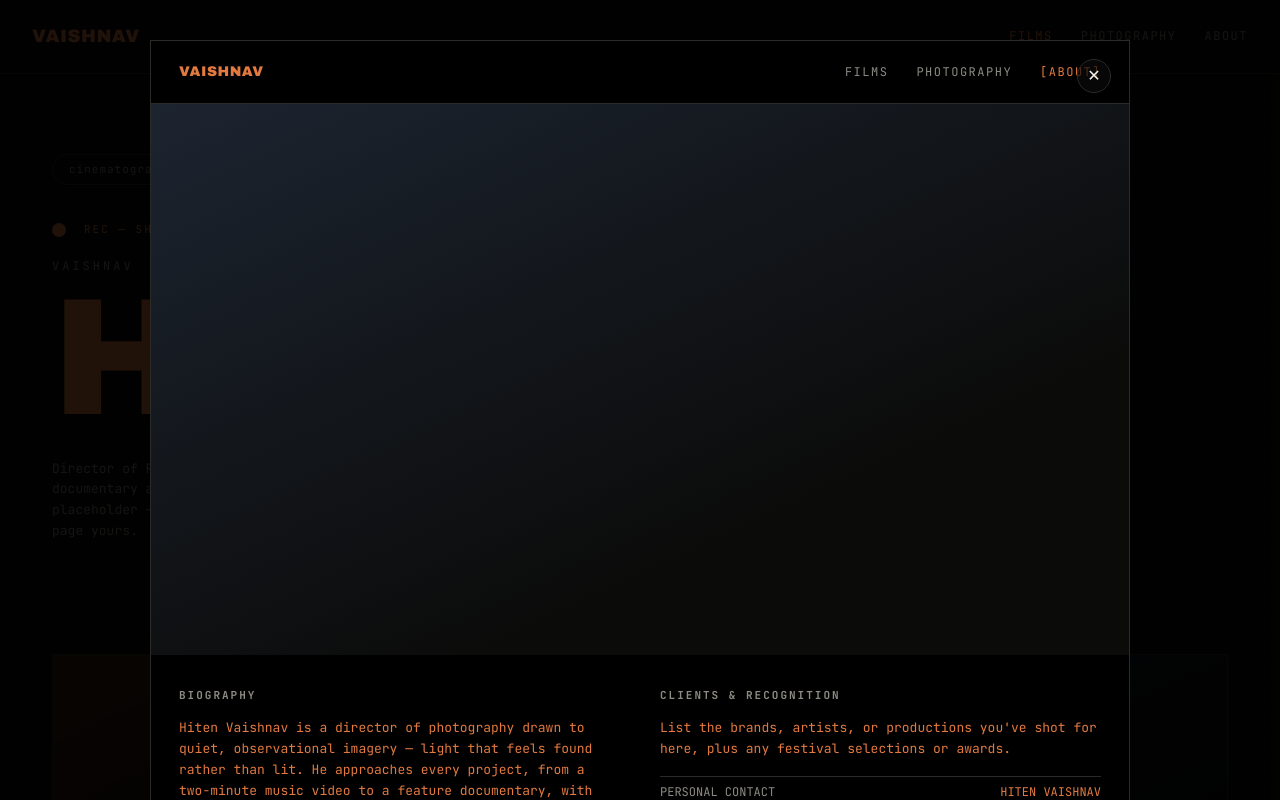
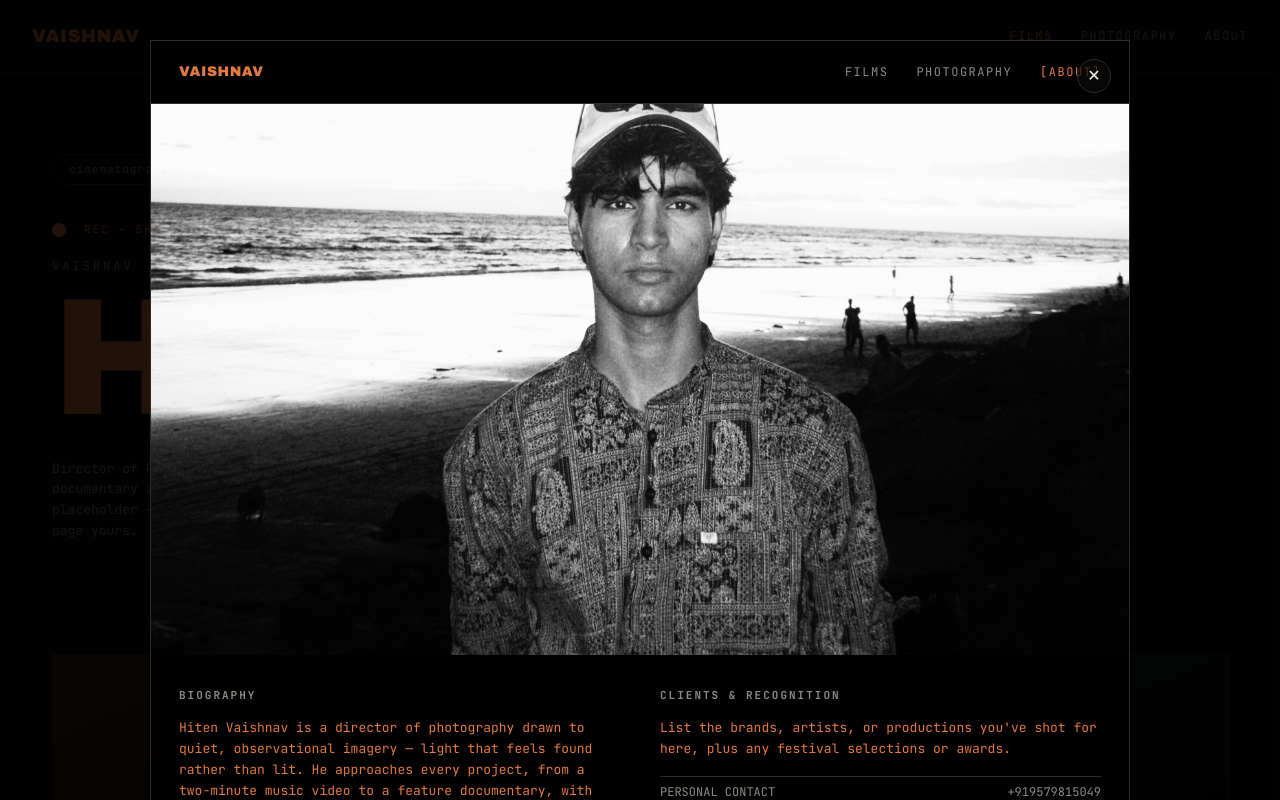
Before and after one commit to AryanNAIKVLO/hiten-vaishnav-portfolio, a Next.js app: page / in a window 1280 px wide. Both pictures are taken after a click on the button "ABOUT". Shown: the top 800 px of the page. Built offline with nearby package versions, Linux system fonts and the light colour scheme.

Commit message:
Make about contacts clickable, add YouTube

```diff
--- a/app/globals.css
+++ b/app/globals.css
@@ -499,6 +499,9 @@ footer {
 }
 .contact-row span:last-child {
   color: var(--accent);
+  .contact-row a:hover {
+  text-decoration: underline;
+}
 }
 
 /* ---------- PHOTOGRAPHY GRID ---------- */
--- a/components/AboutModal.js
+++ b/components/AboutModal.js
@@ -1,7 +1,17 @@
 import Link from "next/link";
+
+// ---- Edit these with your real info ----
+const ABOUT_PHOTO = "/about/Me.JPG";
+const PERSONAL_PHONE = "+919579815049";     // include country code, no spaces/dashes
+const YOUTUBE_URL = "https://youtube.com/@hitenvaishnavyoutube?";
+const INSTAGRAM_HANDLE = "@hhitenvaishnavv";
+const INSTAGRAM_URL = "https://www.instagram.com/hhitenvaishnavv?";
+const EMAIL = "vaishnav.hiten15@gmail.com";
+// -----------------------------------------
 
 export default function AboutModal({ open, onClose }) {
   if (!open) return null;
+  const hasPhoto = Boolean(ABOUT_PHOTO);
 
   return (
     <div className="modal-overlay open">
@@ -17,7 +27,12 @@ export default function AboutModal({ open, onClose }) {
           </div>
         </div>
 
-        <div className="modal-hero ph-1"></div>
+        <div className={`modal-hero ${hasPhoto ? "" : "ph-1"}`}>
+          {hasPhoto && (
+            // eslint-disable-next-line @next/next/no-img-element
+            <img src={ABOUT_PHOTO} alt="Hiten Vaishnav" className="modal-img" />
+          )}
+        </div>
 
         <div className="modal-body">
           <div className="about-grid">
@@ -42,10 +57,26 @@ export default function AboutModal({ open, onClose }) {
                 List the brands, artists, or productions you&apos;ve shot
                 for here, plus any festival selections or awards.
               </p>
-              <div className="contact-row"><span>PERSONAL CONTACT</span><span>HITEN VAISHNAV</span></div>
-              <div className="contact-row"><span>VIMEO</span><span>@hitenvaishnav</span></div>
-              <div className="contact-row"><span>INSTAGRAM</span><span>@hitenvaishnav</span></div>
-              <div className="contact-row"><span>EMAIL</span><span>hello@hitenvaishnav.com</span></div>
+              <div className="contact-row">
+                <span>PERSONAL CONTACT</span>
+                <a href={`tel:${PERSONAL_PHONE}`}>{PERSONAL_PHONE}</a>
+              </div>
+              <div className="contact-row">
+                <span>YOUTUBE</span>
+                <a href={YOUTUBE_URL} target="_blank" rel="noopener noreferrer">
+                  Watch
+                </a>
+              </div>
+              <div className="contact-row">
+                <span>INSTAGRAM</span>
+                <a href={INSTAGRAM_URL} target="_blank" rel="noopener noreferrer">
+                  {INSTAGRAM_HANDLE}
+                </a>
+              </div>
+              <div className="contact-row">
+                <span>EMAIL</span>
+                <a href={`mailto:${EMAIL}`}>{EMAIL}</a>
+              </div>
             </div>
           </div>
         </div>
```
Also changed, not shown: public/about/Me.JPG (added).
